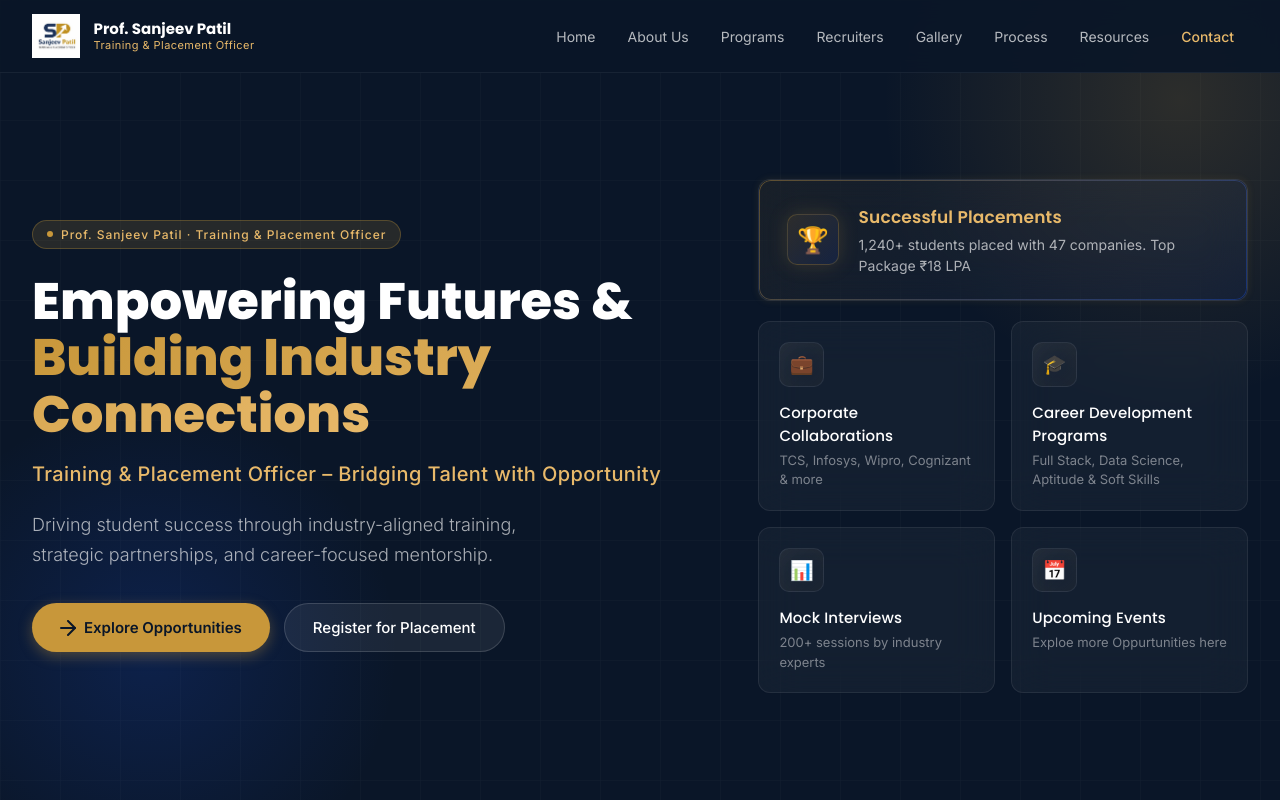
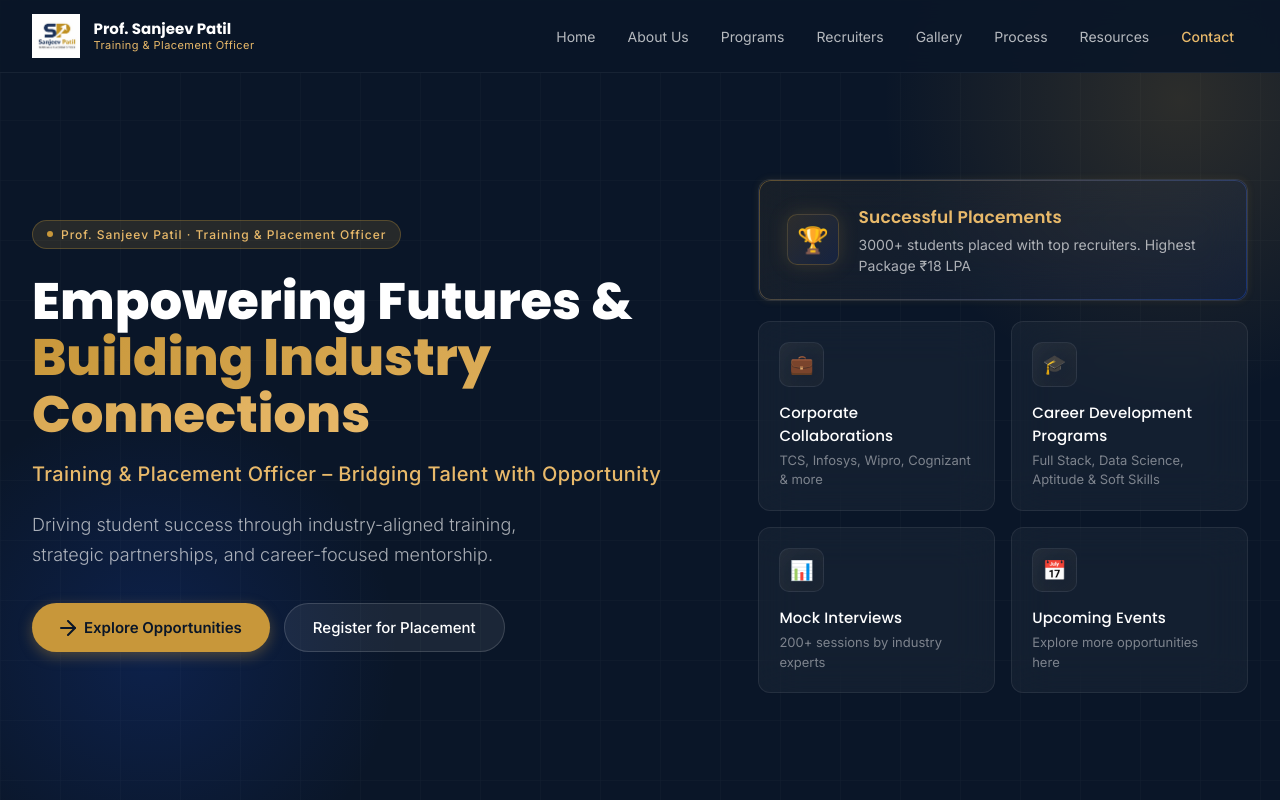
Before and after one commit to Jshreya-05/tpo-website, a React (Vite) app in the folder frontend/: page / in a window 1280 px wide. Shown: the top 800 px of the page. Built offline with nearby package versions, Linux system fonts and the light colour scheme; no server answers.

Commit message:
Add upcoming events and UI improvements

```diff
--- a/frontend/src/components/Hero.tsx
+++ b/frontend/src/components/Hero.tsx
@@ -3,13 +3,34 @@ import { Link } from 'react-router-dom'
 import styles from './Hero.module.css'
 
 const heroCards = [
-  { icon: '🏆', title: 'Successful Placements', desc: '1,240+ students placed with 47 companies. Top Package ₹18 LPA', featured: true },
-  { icon: '💼', title: 'Corporate Collaborations', desc: 'TCS, Infosys, Wipro, Cognizant & more' },
-  { icon: '🎓', title: 'Career Development Programs', desc: 'Full Stack, Data Science, Aptitude & Soft Skills' },
-  { icon: '📊', title: 'Mock Interviews', desc: '200+ sessions by industry experts' },
-  { icon: '📅', title: 'Upcoming Events', desc: 'Exploe more Oppurtunities here', link: '/upcoming-events' },
+  {
+    icon: '🏆',
+    title: 'Successful Placements',
+    desc: '3000+ students placed with top recruiters. Highest Package ₹18 LPA',
+    featured: true,
+  },
+  {
+    icon: '💼',
+    title: 'Corporate Collaborations',
+    desc: 'TCS, Infosys, Wipro, Cognizant & more',
+  },
+  {
+    icon: '🎓',
+    title: 'Career Development Programs',
+    desc: 'Full Stack, Data Science, Aptitude & Soft Skills',
+  },
+  {
+    icon: '📊',
+    title: 'Mock Interviews',
+    desc: '200+ sessions by industry experts',
+  },
+  {
+    icon: '📅',
+    title: 'Upcoming Events',
+    desc: 'Explore more opportunities here',
+    link: '/upcoming-events',
+  },
 ]
-
 
 export default function Hero() {
   const [mounted, setMounted] = useState(false)
@@ -20,6 +41,7 @@ export default function Hero() {
 
   const handleScroll = (id: string) => {
     const el = document.querySelector(id) as HTMLElement | null
+
     if (el) {
       el.scrollIntoView({ behavior: 'smooth' })
     }
@@ -32,27 +54,47 @@ export default function Hero() {
       <div className={styles.bgGlow2} />
 
       <div className={styles.inner}>
-        {/* Left */}
+        {/* Left Section */}
         <div className={styles.left}>
-          <div className={`${styles.badge} fade-up ${mounted ? 'visible' : ''}`}>
+          <div
+            className={`${styles.badge} fade-up ${mounted ? 'visible' : ''
+              }`}
+          >
             <span className={styles.dot} />
             Prof. Sanjeev Patil · Training &amp; Placement Officer
           </div>
 
-          <h1 className={`${styles.title} fade-up stagger-1 ${mounted ? 'visible' : ''}`}>
-            Empowering Futures &amp;<br />
-            <span className={styles.highlight}>Building Industry Connections</span>
+          <h1
+            className={`${styles.title} fade-up stagger-1 ${mounted ? 'visible' : ''
+              }`}
+          >
+            Empowering Futures &amp;
+            <br />
+            <span className={styles.highlight}>
+              Building Industry Connections
+            </span>
           </h1>
 
-          <h2 className={`${styles.subHeading} fade-up stagger-2 ${mounted ? 'visible' : ''}`}>
-            Training &amp; Placement Officer – Bridging Talent with Opportunity
+          <h2
+            className={`${styles.subHeading} fade-up stagger-2 ${mounted ? 'visible' : ''
+              }`}
+          >
+            Training &amp; Placement Officer – Bridging Talent with
+            Opportunity
           </h2>
 
-          <p className={`${styles.subtitle} fade-up stagger-3 ${mounted ? 'visible' : ''}`}>
-            Driving student success through industry-aligned training, strategic partnerships, and career-focused mentorship.
+          <p
+            className={`${styles.subtitle} fade-up stagger-3 ${mounted ? 'visible' : ''
+              }`}
+          >
+            Driving student success through industry-aligned training,
+            strategic partnerships, and career-focused mentorship.
           </p>
 
-          <div className={`${styles.actions} fade-up stagger-4 ${mounted ? 'visible' : ''}`}>
+          <div
+            className={`${styles.actions} fade-up stagger-4 ${mounted ? 'visible' : ''
+              }`}
+          >
             <a
               href="#programs"
               className="btn-primary"
@@ -61,7 +103,12 @@ export default function Hero() {
                 handleScroll('#programs')
               }}
             >
-              <svg width="16" height="16" viewBox="0 0 16 16" fill="none">
+              <svg
+                width="16"
+                height="16"
+                viewBox="0 0 16 16"
+                fill="none"
+              >
                 <path
                   d="M8 1L15 8L8 15"
                   stroke="currentColor"
@@ -93,33 +140,47 @@ export default function Hero() {
               Register for Placement
             </a>
           </div>
-
-
         </div>
 
-        {/* Right card grid */}
+        {/* Right Section */}
         <div className={styles.right}>
           <div className={styles.cardGrid}>
-            {heroCards.map((card, i) => {
-              const isLink = !!card.link
-              const CardComponent = isLink ? Link : 'div'
-              const cardProps = isLink ? { to: card.link } : {}
-
-              return (
-                <CardComponent
+            {heroCards.map((card, i) =>
+              card.link ? (
+                <Link
                   key={i}
-                  {...cardProps}
-                  className={`${styles.card} ${card.featured ? styles.cardFeatured : ''} ${isLink ? styles.cardLink : ''} fade-up ${mounted ? 'visible' : ''}`}
-                  style={{ transitionDelay: `${0.3 + i * 0.1}s` }}
+                  to={card.link}
+                  className={`${styles.card} ${styles.cardLink} fade-up ${mounted ? 'visible' : ''
+                    }`}
+                  style={{
+                    transitionDelay: `${0.3 + i * 0.1}s`,
+                  }}
                 >
                   <div className={styles.cardIcon}>{card.icon}</div>
+
                   <div className={styles.cardContent}>
                     <h4>{card.title}</h4>
                     <p>{card.desc}</p>
                   </div>
-                </CardComponent>
+                </Link>
+              ) : (
+                <div
+                  key={i}
+                  className={`${styles.card} ${card.featured ? styles.cardFeatured : ''
+                    } fade-up ${mounted ? 'visible' : ''}`}
+                  style={{
+                    transitionDelay: `${0.3 + i * 0.1}s`,
+                  }}
+                >
+                  <div className={styles.cardIcon}>{card.icon}</div>
+
+                  <div className={styles.cardContent}>
+                    <h4>{card.title}</h4>
+                    <p>{card.desc}</p>
+                  </div>
+                </div>
               )
-            })}
+            )}
           </div>
         </div>
       </div>
```
